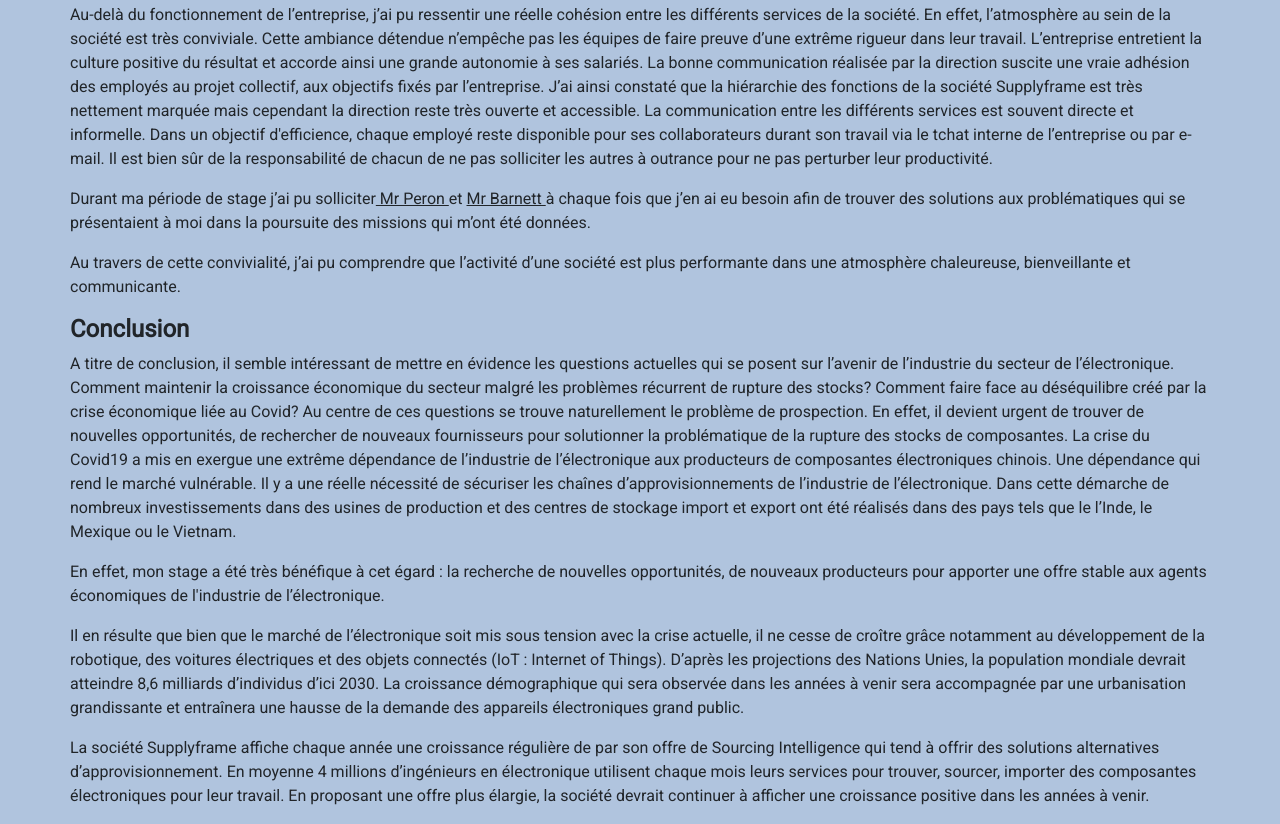
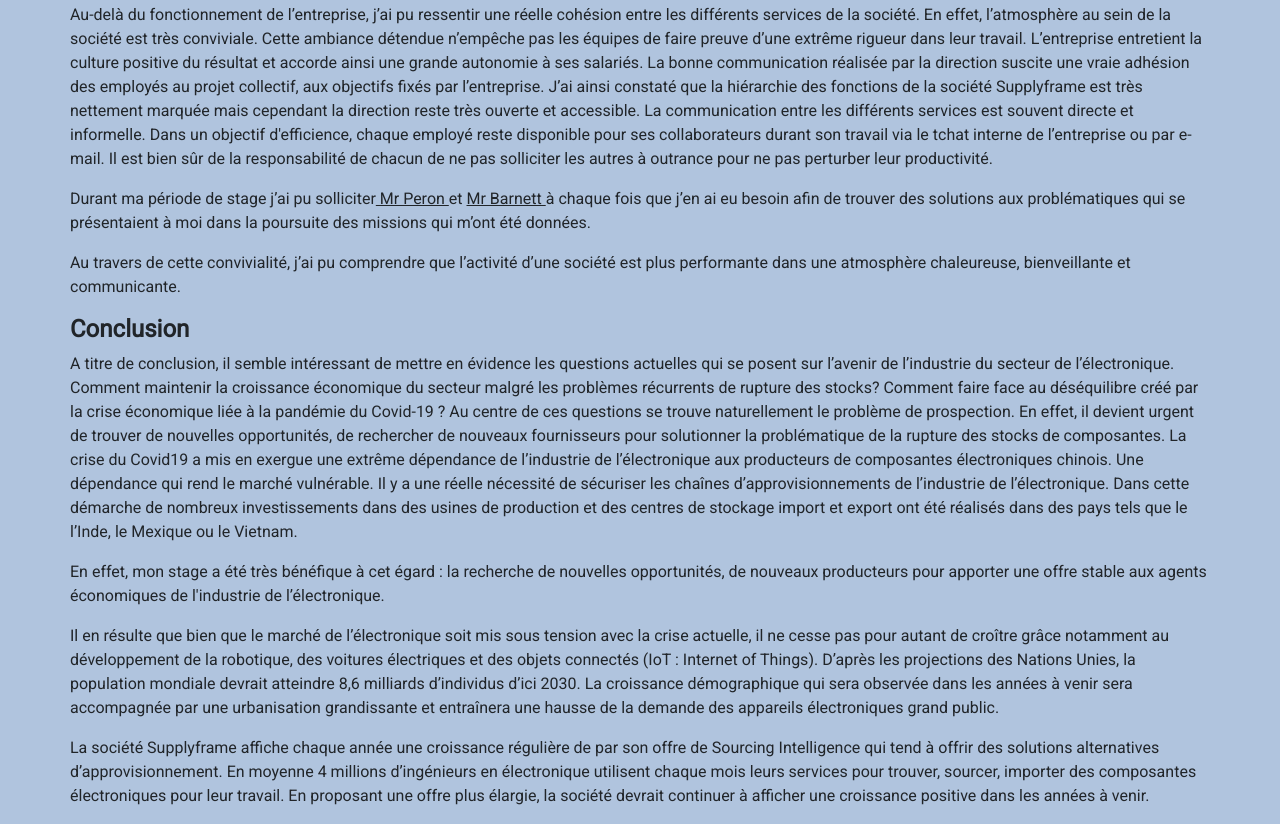
Before and after one commit to Smaya24/Smaya24.github.io, a plain HTML site: page rapport.html in a window 1280 px wide. Shown: the part 5880-6704 px from the top of the page. Drawn offline with nearby package versions, Linux system fonts and the light colour scheme.

Commit message:
orthographe

```diff
--- a/rapport.html
+++ b/rapport.html
@@ -243,14 +243,14 @@
 				<p> Au travers de cette convivialité, j’ai pu comprendre que l’activité d’une société est plus performante dans une atmosphère chaleureuse, bienveillante et communicante.
 				</p>
 				<h2 class="titre" id="conclusion" > Conclusion </h2>
-				<p> A titre de conclusion, il semble intéressant de mettre en évidence les questions actuelles qui se posent sur l’avenir de l’industrie du secteur de l’électronique. Comment maintenir la croissance économique du secteur malgré les problèmes récurrent de rupture des stocks? Comment faire face au déséquilibre créé par la crise économique liée au Covid? Au centre de ces questions se trouve naturellement le problème de prospection. En effet, il devient urgent de
+				<p> A titre de conclusion, il semble intéressant de mettre en évidence les questions actuelles qui se posent sur l’avenir de l’industrie du secteur de l’électronique. Comment maintenir la croissance économique du secteur malgré les problèmes récurrents de rupture des stocks? Comment faire face au déséquilibre créé par la crise économique liée à la pandémie du Covid-19 ? Au centre de ces questions se trouve naturellement le problème de prospection. En effet, il devient urgent de
 					trouver de nouvelles opportunités, de rechercher de nouveaux fournisseurs pour solutionner la problématique de la rupture des stocks de composantes. La crise du Covid19 a mis en exergue une extrême dépendance de l’industrie de l’électronique aux
 					producteurs de composantes électroniques chinois. Une dépendance qui rend le marché vulnérable. Il y a une réelle nécessité de sécuriser les chaînes d’approvisionnements de l’industrie de l’électronique.
 					Dans cette démarche de nombreux investissements dans des usines de production et des centres de stockage import et export ont été réalisés dans des pays tels que le l’Inde, le Mexique ou le Vietnam.
 				</p>
 				<p> En effet, mon stage a été très bénéfique à cet égard : la recherche de nouvelles opportunités, de nouveaux producteurs pour apporter une offre stable aux agents économiques de l'industrie de l’électronique.
 				</p>
-				<p> Il en résulte que bien que le marché de l’électronique soit mis sous tension avec la crise actuelle, il ne cesse de croître grâce notamment au développement de la robotique, des voitures électriques et des objets connectés (IoT : Internet of
+				<p> Il en résulte que bien que le marché de l’électronique soit mis sous tension avec la crise actuelle, il ne cesse pas pour autant de croître grâce notamment au développement de la robotique, des voitures électriques et des objets connectés (IoT : Internet of
 					Things). D’après les projections des Nations Unies, la population mondiale devrait atteindre 8,6 milliards d’individus d’ici 2030. La croissance démographique qui sera observée dans les années à venir sera accompagnée par une urbanisation
 					grandissante et entraînera une hausse de la demande des appareils électroniques grand public.
 				</p>
```
Also changed, not shown: presentation.html (+1 -1 lines).
